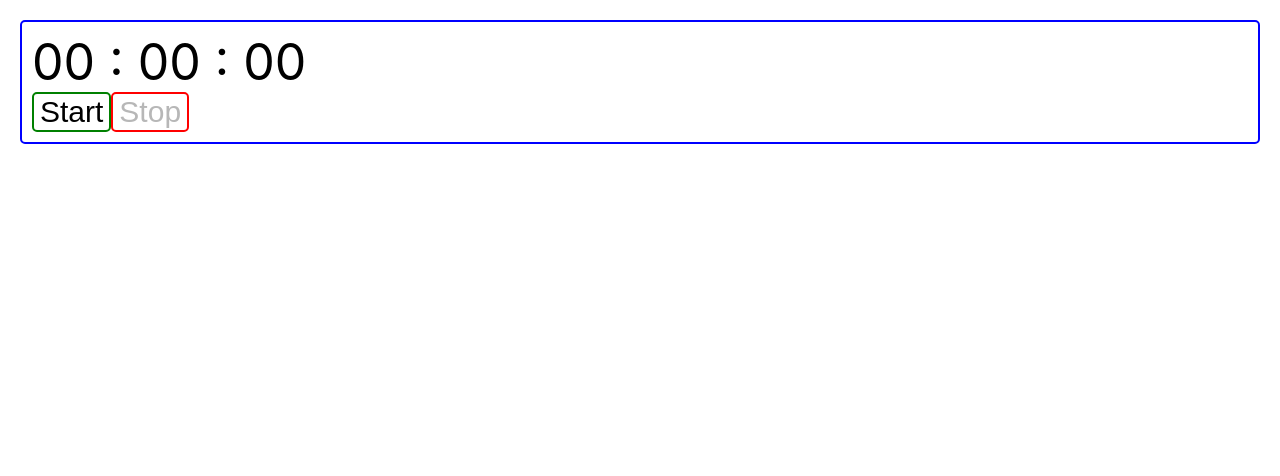
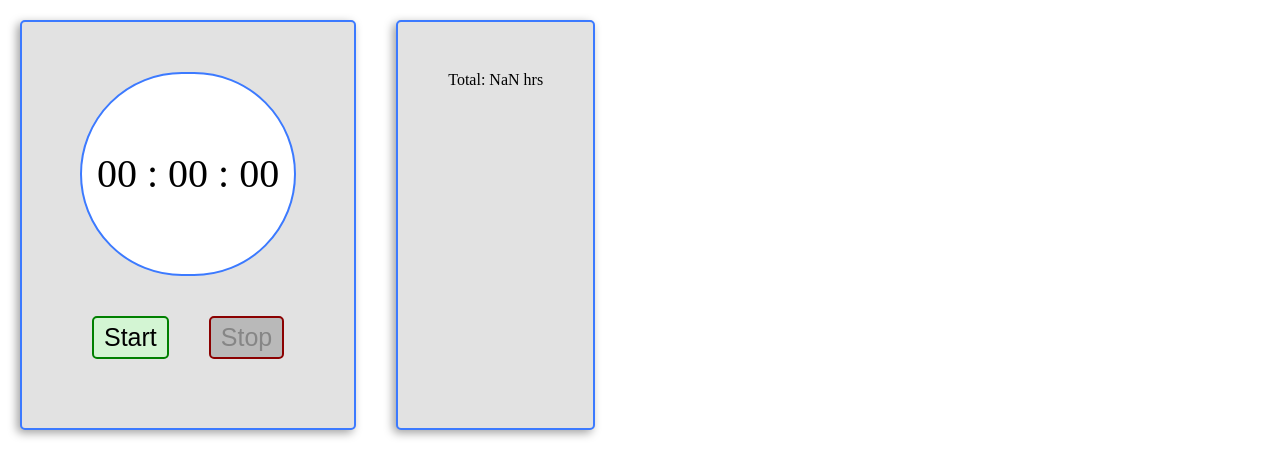
Before and after one commit to cfritsen/project-time-tracker, a React (Create React App) app: page / in a window 1280 px wide. Shown: the top 476 px of the page. Built offline with nearby package versions, Linux system fonts and the light colour scheme.

Commit message:
Added CSS to Timer

```diff
--- a/public/index.html
+++ b/public/index.html
@@ -9,6 +9,8 @@
       name="description"
       content="Web site created using create-react-app"
     />
+    <link rel="stylesheet" href="https://fonts.googleapis.com/css?family=Noto+Sans+Traditional+Chinese" />
+    <link rel="stylesheet" href="./reset.css" />
     <link rel="apple-touch-icon" href="%PUBLIC_URL%/logo192.png" />
     <!--
       manifest.json provides metadata used when your web app is installed on a
@@ -24,7 +26,7 @@
       work correctly both with client-side routing and a non-root public URL.
       Learn how to configure a non-root public URL by running `npm run build`.
     -->
-    <title>React App</title>
+    <title>Project Timer Module</title>
   </head>
   <body>
     <noscript>You need to enable JavaScript to run this app.</noscript>
--- /dev/null
+++ b/public/reset.css
@@ -0,0 +1,53 @@
+/* http://meyerweb.com/eric/tools/css/reset/
+   v2.0 | 20110126
+   License: none (public domain)
+*/
+* {
+
+	transition-duration: 0.5s;
+}
+
+html, body, div, span, applet, object, iframe,
+h1, h2, h3, h4, h5, h6, p, blockquote, pre,
+a, abbr, acronym, address, big, cite, code,
+del, dfn, em, img, ins, kbd, q, s, samp,
+small, strike, strong, sub, sup, tt, var,
+b, u, i, center,
+dl, dt, dd, ol, ul, li,
+fieldset, form, label, legend,
+table, caption, tbody, tfoot, thead, tr, th, td,
+article, aside, canvas, details, embed,
+figure, figcaption, footer, header, hgroup,
+menu, nav, output, ruby, section, summary,
+time, mark, audio, video {
+	margin: 0;
+	padding: 0;
+	border: 0;
+	font-size: 100%;
+	font: inherit;
+	font-weight: normal;
+	vertical-align: baseline;
+}
+/* HTML5 display-role reset for older browsers */
+article, aside, details, figcaption, figure,
+footer, header, hgroup, menu, nav, section {
+	display: block;
+}
+body {
+	line-height: 1;
+}
+ol, ul {
+	list-style: none;
+}
+blockquote, q {
+	quotes: none;
+}
+blockquote:before, blockquote:after,
+q:before, q:after {
+	content: '';
+	content: none;
+}
+table {
+	border-collapse: collapse;
+	border-spacing: 0;
+}
--- a/src/components/ProjectTimer.css
+++ b/src/components/ProjectTimer.css
@@ -0,0 +1,6 @@
+.container {
+    display: flex;
+    flex-direction: row;
+    font-family: 'Noto Sans Traditional Chinese';
+    height: 450px;
+}
--- a/src/components/TimeCard.js
+++ b/src/components/TimeCard.js
@@ -48,7 +48,7 @@ const TimeStamp = (props) => {
     )
 }
 
-const GetHours = props => {
+export function GetHours(props) {
     const {timeEntry} = props;
     const hours = (timeEntry / 3600000).toFixed(2)
 
--- a/src/components/TimeCardList.css
+++ b/src/components/TimeCardList.css
@@ -0,0 +1,18 @@
+.timecard-list {
+    overflow-y: scroll;
+    -ms-overflow-style: none;
+    scrollbar-width: none;
+    display: flex;
+    flex-direction: column;
+    align-items: center;
+    padding: 50px;
+    margin: 20px;
+    border: 2px solid rgb(60, 122, 255);
+    border-radius: 5px;
+    width: fit-content;
+    background-color: rgb(226, 226, 226);
+    box-shadow: -3px 3px 10px rgba(0, 0, 0, 0.37);
+}
+.timecard-list::-webkit-scrollbar {
+    display: none;
+}
--- a/src/components/TimeCardList.js
+++ b/src/components/TimeCardList.js
@@ -1,5 +1,5 @@
 import React from 'react'
-import TimeCard from './TimeCard'
+import TimeCard, {GetHours} from './TimeCard'
 import './TimeCardList.css'
 
 //-------------------------------------------
@@ -7,8 +7,15 @@ export default function TimeCardList(props) {
     const {timeEntryList} = props;
     console.log(timeEntryList)
 
+    const sumHours = timeEntryHours => {
+        for (let entry in timeEntryHours){
+
+        }
+    }
+
     return(
         <div class='timecard-list'>
+            <span>Total: <GetHours /></span>
             {timeEntryList.map((timeEntry, index) => (<TimeCard key={index} startTime={timeEntry.startTime} endTime={timeEntry.endTime} timeEntry={timeEntry.timeEntry} />))}
         </div>
     )
--- a/src/components/Timer.css
+++ b/src/components/Timer.css
@@ -1,12 +1,21 @@
 .timer-container {
     display: flex;
     flex-direction: column;
-    padding: 10px;
+    align-items: center;
+    padding: 50px;
     margin: 20px;
-    border: 2px solid blue;
+    border: 2px solid rgb(60, 122, 255);
     border-radius: 5px;
+    width: fit-content;
+    background-color: rgb(226, 226, 226);
+    box-shadow: -3px 3px 10px rgba(0, 0, 0, 0.37);
 }
 
 .timer {
-    font-size: 50px;
+    font-size: 40px;
+    padding: 80px 15px;
+    display: flex;
+    border: 2px solid rgb(60, 122, 255);
+    border-radius: 1000px;
+    background-color: white;
 }
--- a/src/components/TimerButtons.css
+++ b/src/components/TimerButtons.css
@@ -1,16 +1,29 @@
 .buttons-container {
     display: flex;
     flex-direction: row;
+    justify-content: center;
+    margin-top: 20px;
 }
 .button {
-    font-size: 30px;
-    background-color: white;
+    font-size: 25px;
     border: 2px solid;
     border-radius: 5px;
+    margin: 20px;
+    padding: 5px 10px;;
 }
 .start-btn {
     border-color: green;
+    background-color: rgb(211, 245, 211);
+}
+.start-btn:disabled {
+    border-color: rgb(0, 73, 0);
+    background-color: rgb(151, 151, 151);
 }
 .stop-btn {
     border-color: red;
+    background-color: rgb(252, 209, 209)
 }
+.stop-btn:disabled {
+    border-color: darkred;
+    background-color: rgb(185, 185, 185);
+}
```
